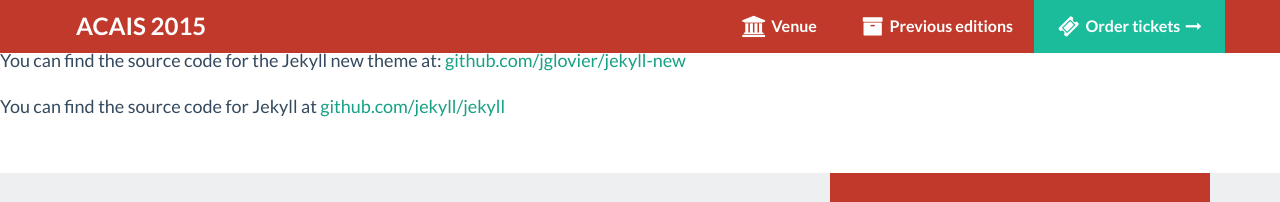
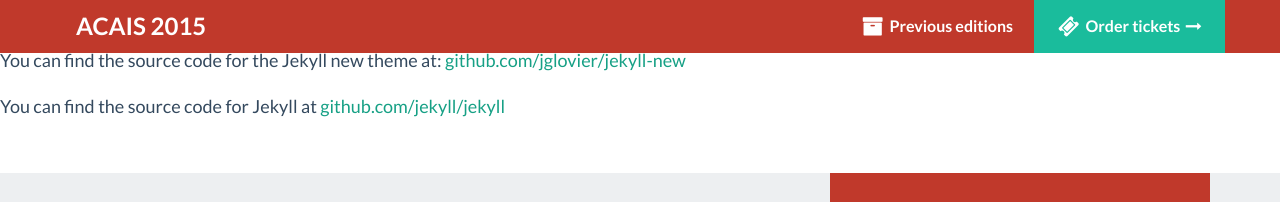
Before and after one commit to wouterbulten/acais-website, a Jekyll site: the page built from about.md, in a window 1280 px wide. Shown: the top 202 px of the page. Built offline with Jekyll 4.4.1, drawn with Linux system fonts in a browser that asks for light colours; nearby versions of some CDN libraries.

Commit message:
Hide the venue until it's checked

```diff
--- a/_config.yml
+++ b/_config.yml
@@ -9,7 +9,7 @@ url: "http://acais.nl" # the base hostname & protocol for your site
 # Build settings
 markdown: kramdown
 
-hide_venue: false
+hide_venue: true
 hide_feature_overview: true
 
 permalink: pretty
```
